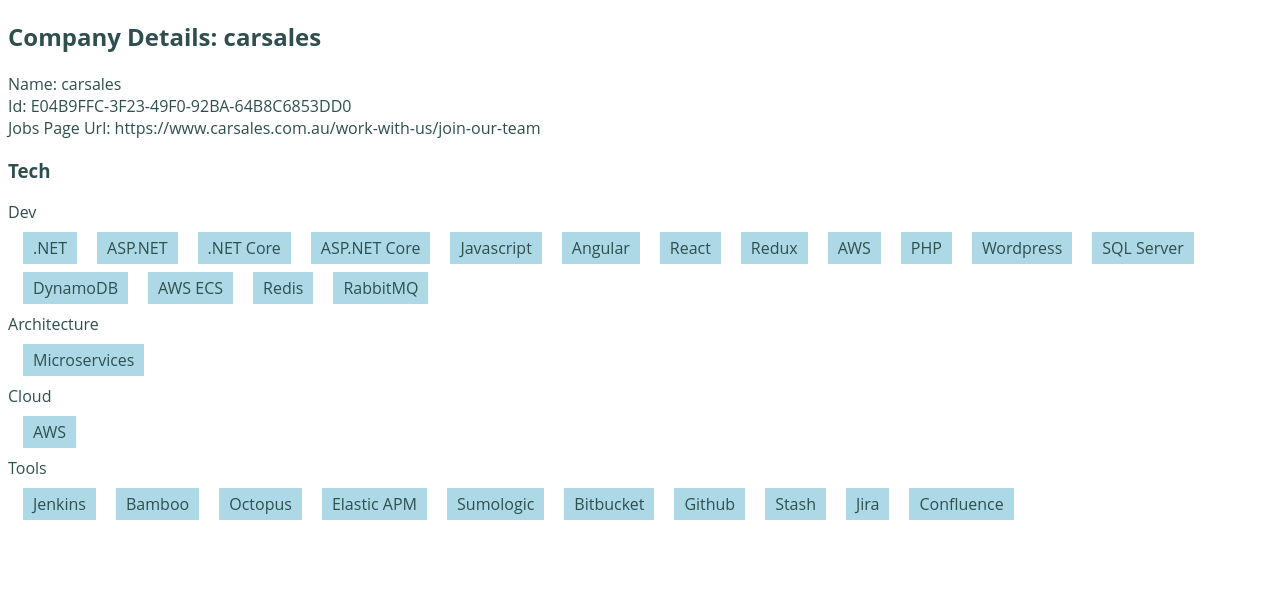
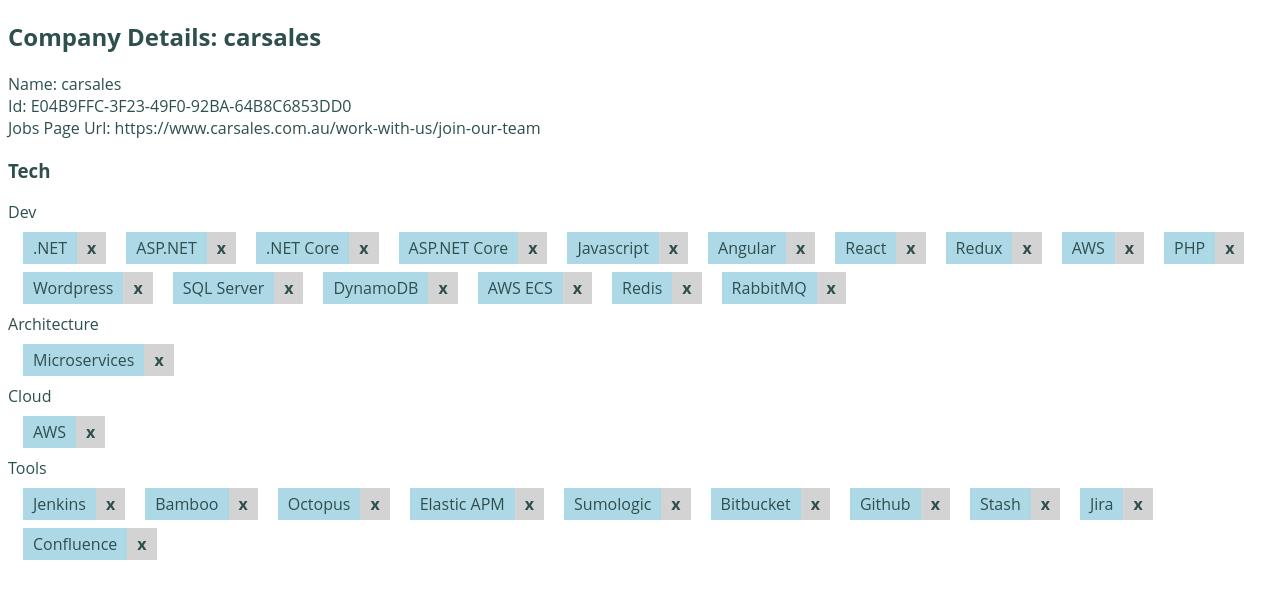
Before and after one commit to jameschristou/react-autocomplete-tags-input, a React app: page /companies/1 in a window 1280 px wide. Built offline with nearby package versions, Linux system fonts and the light colour scheme.

Commit message:
Working on ability to remove items from tech list

```diff
--- a/src/components/AutoCompleteTextBox.js
+++ b/src/components/AutoCompleteTextBox.js
@@ -2,22 +2,42 @@
 
 import React from "react";
 
-const AutoCompleteTextBox = ({label, items}) => {
+const AutoCompleteTextBox = ({label, items, updateListHandler}) => {
+  const removeItemHandler = (itemToRemove) => {
+    console.log('This is a test');
+
+    let itemList = items.filter(item => item != itemToRemove);
+
+    console.log(itemList);
+
+    updateListHandler(itemList);
+  };
 
   return (
     <div className="autocompleteTextBox">
       <label className="autocompleteTextBox__label">{label}</label>
-      <div className="autocompleteTextBox__items" contenteditable="true">
+      <div className="autocompleteTextBox__items">
         {items.map(
           (item, index) => {
             return (
-              <div className="autocompleteTextBox__item">{item}</div>
+              <AutoCompleteItem key={index} item={item} removeItemHandler={removeItemHandler}/>
             );
           }
         )}
       </div>
     </div>
   );
+
+  // every time the user clicks into the box then create a div with contentEditable property
+}
+
+const AutoCompleteItem = ({itemIndex, item, removeItemHandler}) => {
+  return (
+    <div className="autocompleteTextBoxItem">
+      <span className="autocompleteTextBoxItem__text">{item}</span>
+      <span className="autocompleteTextBoxItem__remove" onClick={event => removeItemHandler(item)}>x</span>
+    </div>
+  );
 }
 
 export default AutoCompleteTextBox;
--- a/src/components/CompanyData.js
+++ b/src/components/CompanyData.js
@@ -24,6 +24,15 @@
     fetchData();
   }, []);
 
+  const updateDevList = (devList) => {
+    console.log('Updating dev list');
+    console.log(devList);
+    let newCompanyData = companyData;
+    newCompanyData.tech.dev = devList;
+
+    setCompanyData(newCompanyData);
+  }
+
   if(companyData == null){
     return (
       <div>Loading.....</div>
@@ -38,7 +47,7 @@
       <div>Jobs Page Url: {companyData.jobsPageUrl}</div>
       <div>
         <h3>Tech</h3>
-        <AutoCompleteTextBox label="Dev" items={companyData.tech.dev}/>
+        <AutoCompleteTextBox label="Dev" items={companyData.tech.dev} updateListHandler={updateDevList}/>
         <AutoCompleteTextBox label="Architecture" items={companyData.tech.architecture}/>
         <AutoCompleteTextBox label="Cloud" items={companyData.tech.cloud}/>
         <AutoCompleteTextBox label="Tools" items={companyData.tech.tools}/>
--- a/src/sass/autoCompleteTextbox.scss
+++ b/src/sass/autoCompleteTextbox.scss
@@ -3,14 +3,33 @@
         padding: 5px;
 
         &:hover{
-            background-color: lightgrey;
+            background-color: rgb(235, 236, 240);
+        }
+
+        &:focus{
+            background-color: red;
         }
     }
 
-    &__item{
+    .autocompleteTextBoxItem{
         display: inline-block;
         margin: 4px 10px;
         background-color: lightblue;
-        padding: 5px 10px;
+
+        &__text,
+        &__remove{
+            padding: 5px 10px;
+            display: inline-block;
+        }
+
+        &__remove{
+            background-color: lightgrey;
+            font-weight: bold;
+            cursor: pointer;
+
+            &:hover{
+                background-color: grey;
+            }
+        }
     }
 }
```
